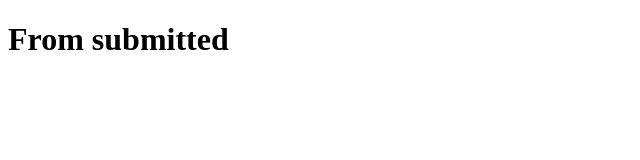
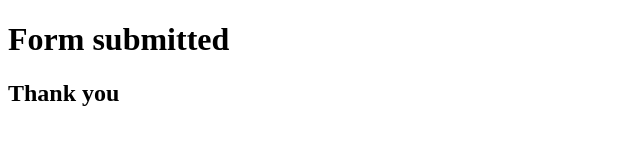
Before and after one commit to abymani/ping-coming-soon-page-master, a plain HTML site: page thankyou.html in a window 1280 px wide. Shown: the whole page, without its empty margins (0-640 px from the left). Drawn offline with Linux system fonts and the light colour scheme.

Commit message:
spelling correction

```diff
--- a/thankyou.html
+++ b/thankyou.html
@@ -7,6 +7,7 @@
     <title>Document</title>
 </head>
 <body>
-    <h1>From submitted</h1>
+    <h1>Form submitted</h1>
+    <h2>Thank you</h2>
 </body>
 </html>
```
